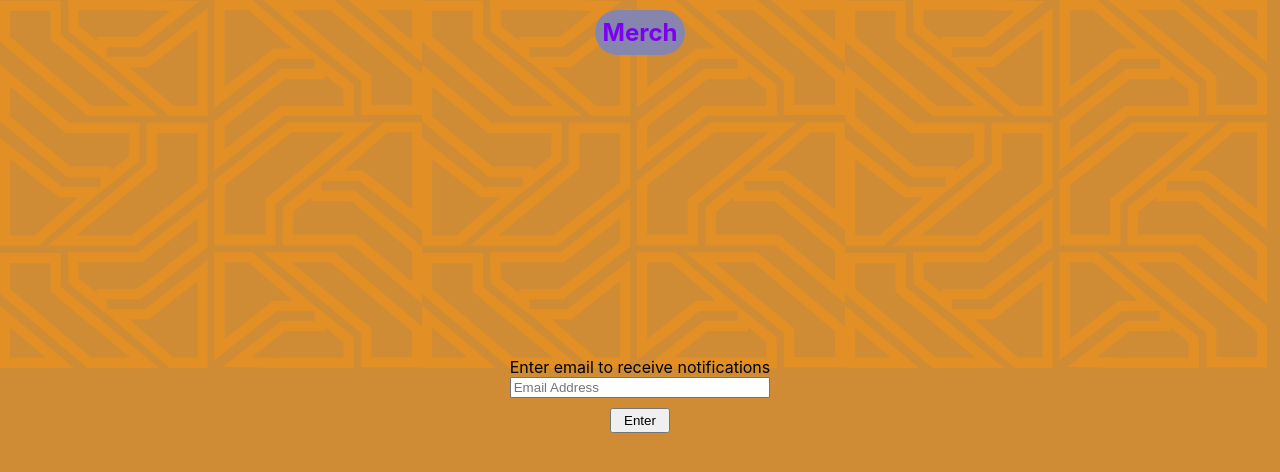
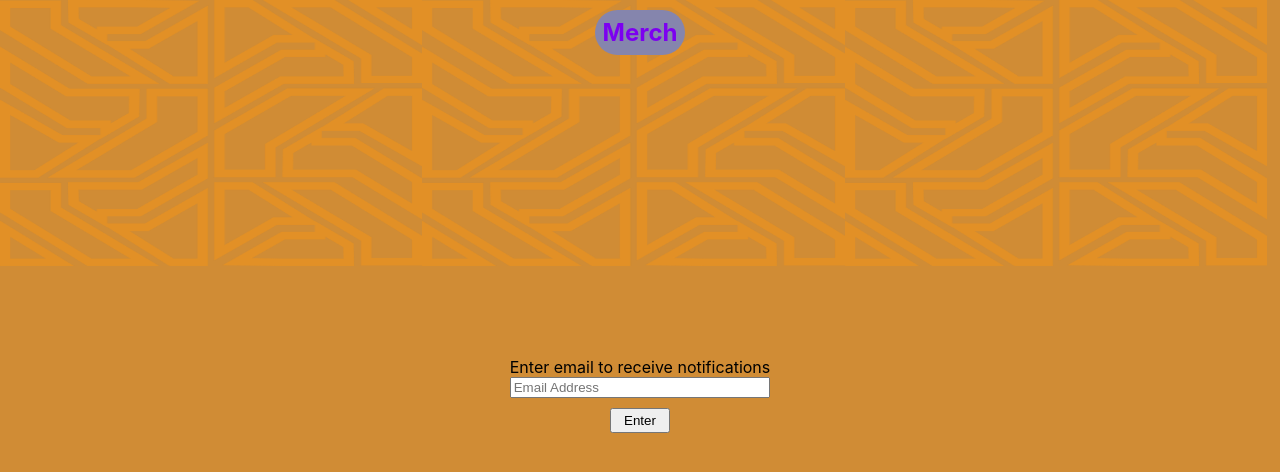
Before and after one commit to BrenLau/django, a React (Create React App) app in the folder frontend/: page / in a window 1280 px wide. Shown: the top 472 px of the page. Built offline with nearby package versions, Linux system fonts and the light colour scheme.

Commit message:
created sections

```diff
--- a/frontend/src/Background/Background.js
+++ b/frontend/src/Background/Background.js
@@ -19,6 +19,8 @@
                     <img className='pattern1' src={images[`Pattern.png`]}></img>
                     <img className='pattern1' src={images[`Pattern.png`]}></img>
                 </div>
+                <div className='firstlayer2'></div>
+                <div className='firstlayer3'></div>
 
             </div>
 
--- a/frontend/src/Background/background.css
+++ b/frontend/src/Background/background.css
@@ -13,10 +13,35 @@
     min-height: 100vh;
 }
 
+.firstlayer {
+    /* background-color: black; */
+    display: flex;
+    flex-direction: column;
+    height: 100%;
+}
+
 .firstlayer1 {
     width: 100%;
+    height: 33.3%;
     display: flex;
     flex-direction: row;
+    /* background-color: blue; */
+}
+
+.firstlayer2 {
+    width: 100%;
+    height: 33.3%;
+    display: flex;
+    flex-direction: row;
+    /* background-color: blue; */
+}
+
+.firstlayer3 {
+    width: 100%;
+    height: 33.3%;
+    display: flex;
+    flex-direction: row;
+    /* background-color: blue; */
 }
 
 .pattern1 {
```
